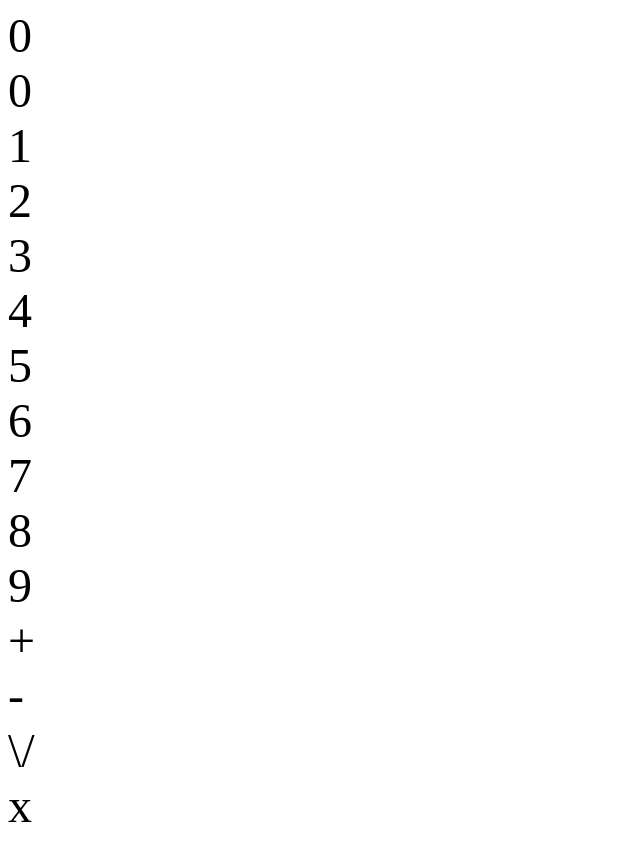
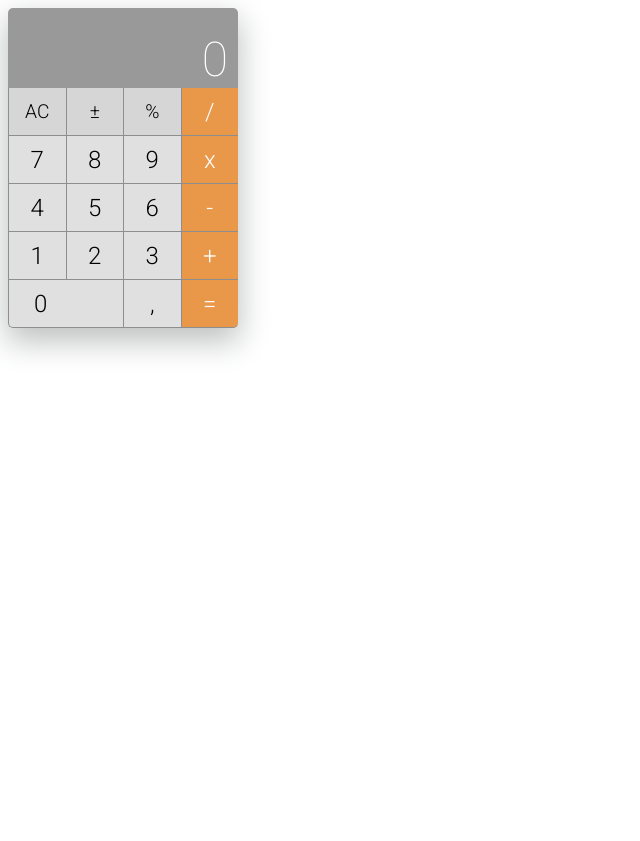
Before and after one commit to FactaLearn/facta-calculator, a React app: page / in a window 1280 px wide. Shown: the whole page, without its empty margins (0-640 px from the left). After the commit the page ends 800 px from the top, so only its background shows below. Built offline with nearby package versions, Linux system fonts and the light colour scheme.

Commit message:
Solução do exercício de Terça-feira

```diff
--- a/public/index.html
+++ b/public/index.html
@@ -9,6 +9,7 @@
     -->
     <link rel="manifest" href="%PUBLIC_URL%/manifest.json">
     <link rel="shortcut icon" href="%PUBLIC_URL%/favicon.ico">
+    <link href="https://fonts.googleapis.com/css?family=Roboto:100,300" rel="stylesheet">
     <title>React App</title>
   </head>
   <body>
--- a/src/Calculator.css
+++ b/src/Calculator.css
@@ -1,3 +1,102 @@
+:root {
+  --border-color: #8e8e8e;
+  --border-radius: 5px;
+}
+
 .calculator {
+  display: grid;
+  width: 230px;
+  grid-template: 80px repeat(5, 48px) / repeat(4, 1fr);
+  border-radius: var(--border-radius);
+  box-shadow: 0px 12px 31px 2px #BFC1C1;
+  font-family: 'Roboto', sans-serif;
+}
+
+.display {
+  display: grid;
+  grid-column: -1 / 1;
+  background-color: #999;
+  color: white;
+  text-align: right;
   font-size: 3em;
+  border-radius: var(--border-radius) var(--border-radius) 0px 0px;
+  align-items: end;
+  justify-items: end;
+  padding-right: 10px;
+  font-weight: 100;
 }
+
+.functions {
+  display: grid;
+  grid-column: 1 / 4;
+  grid-template-columns: repeat(3, 1fr);
+  background-color: #d6d6d6;
+  font-size: 1.2em;
+}
+
+.functions > .function {
+  display: grid;
+  align-items: center;
+  justify-items: center;
+  border-left: 0.5px solid #8e8e8e;
+  border-bottom: 0.5px solid #8e8e8e;
+}
+
+.operators {
+  display: grid;
+  grid-row: 2 / 7;
+  grid-column: 4;
+  grid-template-rows: repeat(5, 1fr);
+  background-color: #e99748;
+  color: white;
+  border-bottom-right-radius: var(--border-radius);
+  font-size: 1.5em;
+}
+
+.operators > .operator {
+  display: grid;
+  justify-content: center;
+  align-items: center;
+  border-left: 0.5px solid #8e8e8e;
+  border-bottom: 0.5px solid #8e8e8e;
+}
+
+.numbers {
+  display: grid;
+  grid-row: 3 / 7;
+  grid-column: 1 / 4;
+  grid-template: repeat(4, 1fr) / repeat(3, 1fr);
+  background-color: #e0e0e0;
+  border-bottom-left-radius: var(--border-radius);
+}
+
+.numbers > .number {
+  border-left: 0.5px solid #8e8e8e;
+  border-bottom: 0.5px solid #8e8e8e;
+  display: grid;
+  align-items: center;
+  justify-items: center;
+  font-size: 1.5em;
+}
+
+.double {
+  grid-column: 1 / span 2;
+  justify-items: start !important;
+  padding-left: 25px;
+}
+
+.lower-left-corner {
+  border-bottom-left-radius: var(--border-radius);
+}
+
+.lower-right-corner {
+  border-bottom-right-radius: var(--border-radius);
+}
+
+.upper-left-corner {
+  border-top-left-radius: var(--border-radius);
+}
+
+.upper-right-corner {
+  border-top-right-radius: var(--border-radius);
+}
--- a/src/Calculator.js
+++ b/src/Calculator.js
@@ -17,20 +17,31 @@ class Calculator extends Component {
         <div className="display">
           {displayValue}
         </div>
-        <div className="digitButton">0</div>
-        <div className="digitButton">1</div>
-        <div className="digitButton">2</div>
-        <div className="digitButton">3</div>
-        <div className="digitButton">4</div>
-        <div className="digitButton">5</div>
-        <div className="digitButton">6</div>
-        <div className="digitButton">7</div>
-        <div className="digitButton">8</div>
-        <div className="digitButton">9</div>
-        <div className="operationButton">+</div>
-        <div className="operationButton">-</div>
-        <div className="operationButton">\/</div>
-        <div className="operationButton">x</div>
+        <div className="functions">
+          <div className="function">AC</div>
+          <div className="function">±</div>
+          <div className="function">%</div>
+        </div>
+        <div className="operators">
+          <div className="operator">/</div>
+          <div className="operator">x</div>
+          <div className="operator">-</div>
+          <div className="operator">+</div>
+          <div className="operator lower-right-corner">=</div>
+        </div>
+        <div className="numbers">
+          <div className="number">7</div>
+          <div className="number">8</div>
+          <div className="number">9</div>
+          <div className="number">4</div>
+          <div className="number inner">5</div>
+          <div className="number">6</div>
+          <div className="number">1</div>
+          <div className="number">2</div>
+          <div className="number">3</div>
+          <div className="number double lower-left-corner">0</div>
+          <div className="number">,</div>
+        </div>
       </div>
     );
   }
```
